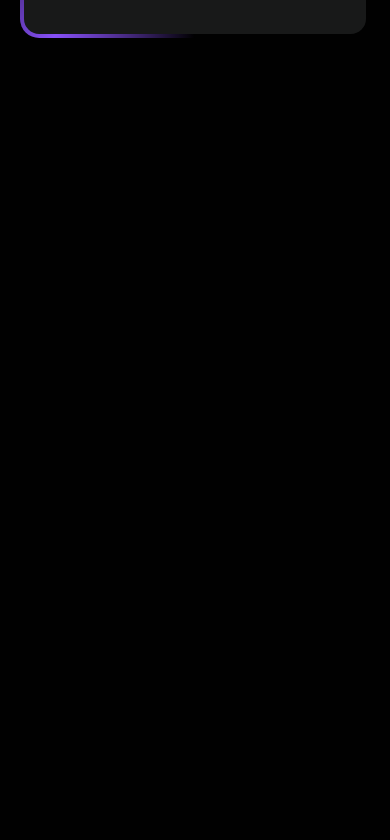
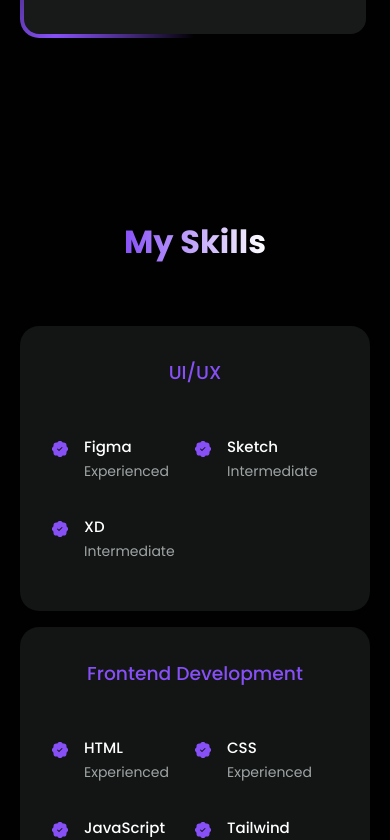
Before and after one commit to kashishInamdar/portfolio, a React (Create React App) app: page / in a window 390 px wide. Shown: the part 3170-4010 px from the top of the page. Before the commit the page ends 3288 px from the top, so only its background shows below. Built offline with nearby package versions, Linux system fonts and the light colour scheme.

Commit message:
skill section Added

```diff
--- a/src/App.js
+++ b/src/App.js
@@ -5,7 +5,7 @@ import Header from "./component/Header";
 import Navbar from "./component/Navbar";
 // import Project from "./component/Project";
 import Services from "./component/Services";
-// import Skill from "./component/Skill";
+import Skill from "./component/Skill";
 // import Testimonials from "./component/Testimonials";
 import "./App.css"
 
@@ -16,11 +16,11 @@ function App() {
       <Header/>
      <About/>
      <Services />
-     {/*<Skill />
-     <Project />
-     <Testimonials />
-     <Contact />
-     <Footer /> */}
+     <Skill />
+     {/* <Project /> */}
+     {/* <Testimonials /> */}
+     {/* <Contact /> */}
+     {/* <Footer />  */}
     </>
   );
 }
--- a/src/component/About/About.css
+++ b/src/component/About/About.css
@@ -24,9 +24,9 @@
 
 #about .photo__container{
     margin-top: 20px;
-    margin-left: 40px;
+    margin-left: 50px;
     overflow: hidden;
-    max-width: 400px;
+    max-width: 300px;
     border-radius: var(--border-radius-4);
     border: 2px solid var(--color-primary);
     transform: rotate(-7deg);
--- a/src/component/Skill/Skill.css
+++ b/src/component/Skill/Skill.css
@@ -0,0 +1,29 @@
+#skill .skill__container{
+    display:  grid;
+    grid-template-columns: 1fr 1fr 1fr;
+    gap: 20px;
+}
+
+@media (max-width:1024px) {
+    #skill .skill__container{
+        grid-template-columns: 1fr;
+    }
+    #skill .skill__container .skill__card{
+        width: 80% ;
+        padding: 2rem;
+        margin: 0 auto;
+    }
+    #skill .skill__content{
+        padding: 1rem;
+    }
+}
+
+@media (max-width:600px) {
+    #skill .skill__container{
+        gap: 1rem;
+    }
+    #skill .skill__container .skill__card{
+        width: 100%;
+        padding: 2rem 1rem;
+    }
+}
--- /dev/null
+++ b/src/component/Skill/SkillCard/SkillCard.css
@@ -0,0 +1,52 @@
+.skill__card{
+    padding: 30px 40px;
+    border-width: 1px solid transparent ;
+    transition: var(--transition );
+    border-radius: var(--border-radius-3);
+    background: rgba(var(--card-rgb) , 0.1);
+    /* margin-top: 10px; */
+}
+
+.skill__card:hover{
+    background: transparent;
+    border:3px solid var(--color-primary) ;
+    cursor: pointer;
+}
+.skill__card h3{
+    text-align: center;
+    margin-bottom: 2rem;
+    color: var(--color-primary);
+ }
+
+.skill__card .skill__content{
+    display: grid;
+    grid-template-columns: 1fr 1fr;
+    row-gap: 2rem;
+}
+
+.skill__card .skill__details{
+    display: flex;
+    gap: 1rem;
+}
+
+.skill__card .skill__icon{
+    margin-top: 6px;
+    color: var(--color-primary);
+}
+
+.skill__card .skill__details .skill__name{
+    font-size: 15px;
+    font-weight: 500;
+}
+.skill__card .skill__details .skill__level{
+    font-size:14px ;
+}
+
+@media (max-width: 350px) {
+    .skill__card .skill__details .skill__name{
+        font-size: 12px ;
+    }
+    .skill__card .skill__details .skill__level{
+        font-size: 10px;
+    }
+}
--- /dev/null
+++ b/src/component/Skill/SkillCard/index.jsx
@@ -0,0 +1,26 @@
+import { BsPatchCheckFill } from "react-icons/bs"
+import "./SkillCard.css"
+
+const SkillCard = ({data , title})=>{
+    return(
+        <div className="skill__card">
+            <h3>{title}</h3>
+            <div className="skill__content">
+                {
+                    data.map((list , index)=>(
+                        <article className="skill__details" key={index} >
+                            <BsPatchCheckFill className="skill__icon" />
+                            <div >
+                            <h4 className="skill__name">{list.skill}</h4>
+                            <small className="text_muted skill__level">{list.level}</small>
+                            </div>
+
+                        </article>
+                    ))
+                }
+            </div>
+        </div>
+    )
+}
+
+export default SkillCard
--- a/src/component/Skill/index.jsx
+++ b/src/component/Skill/index.jsx
@@ -1,11 +1,29 @@
-import "./Skill.css"
+import "./Skill.css";
+import {experience} from "../../data"
+import SkillCard from "./SkillCard";
 
-const Skill =()=>{
-    return(
-        <div>
-            <h1>This is Skills</h1>
+
+
+const Skill = () => {
+  return (
+    <section id="skill">
+      <div className="section_wrapper">
+        <div className="section_header center">
+            <h2 className="primary_title">My Skills</h2>
         </div>
-    )
-}
+        <div className="skill__container">
+            {
+                experience.map((list , index)=>(
+                    <SkillCard
+                    {...list}
+                    key={index}
+                    />
+                ))
+            }
+        </div>
+      </div>
+    </section>
+  );
+};
 
-export default Skill ;
+export default Skill;
```
